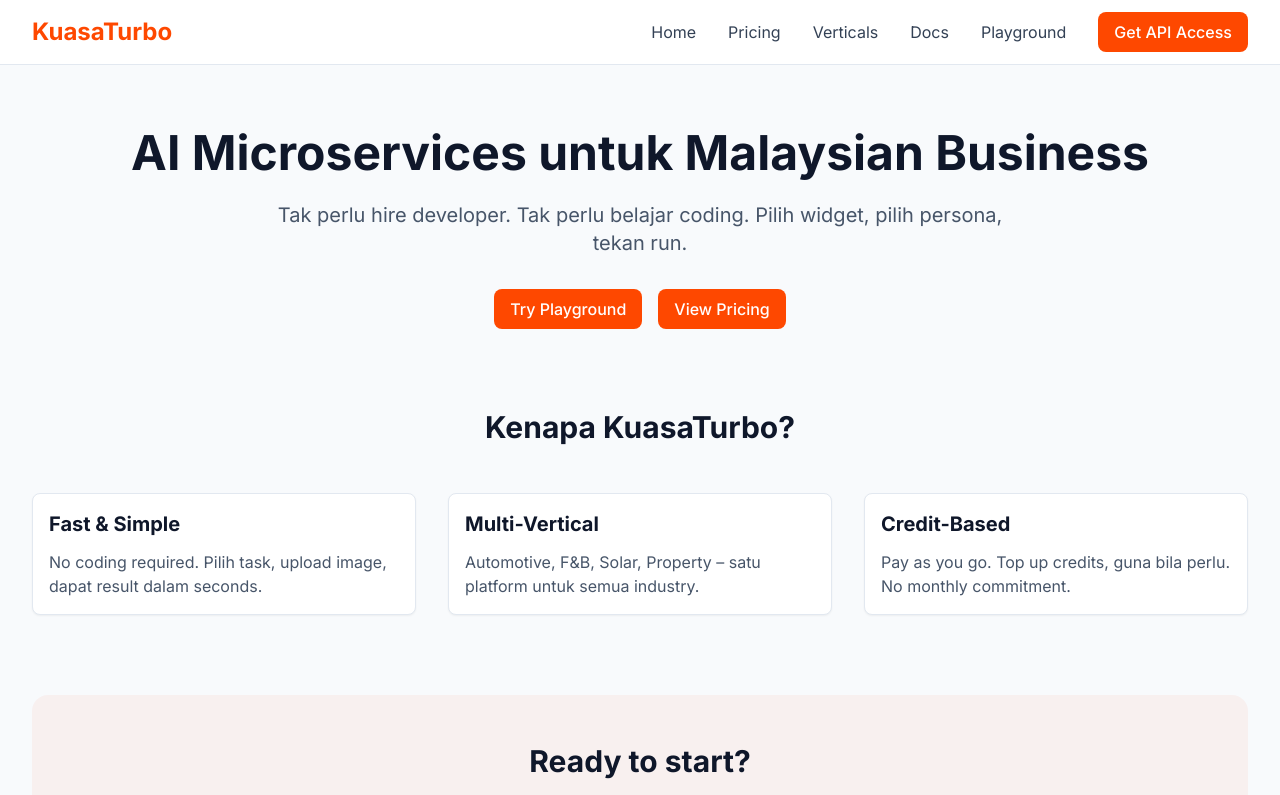
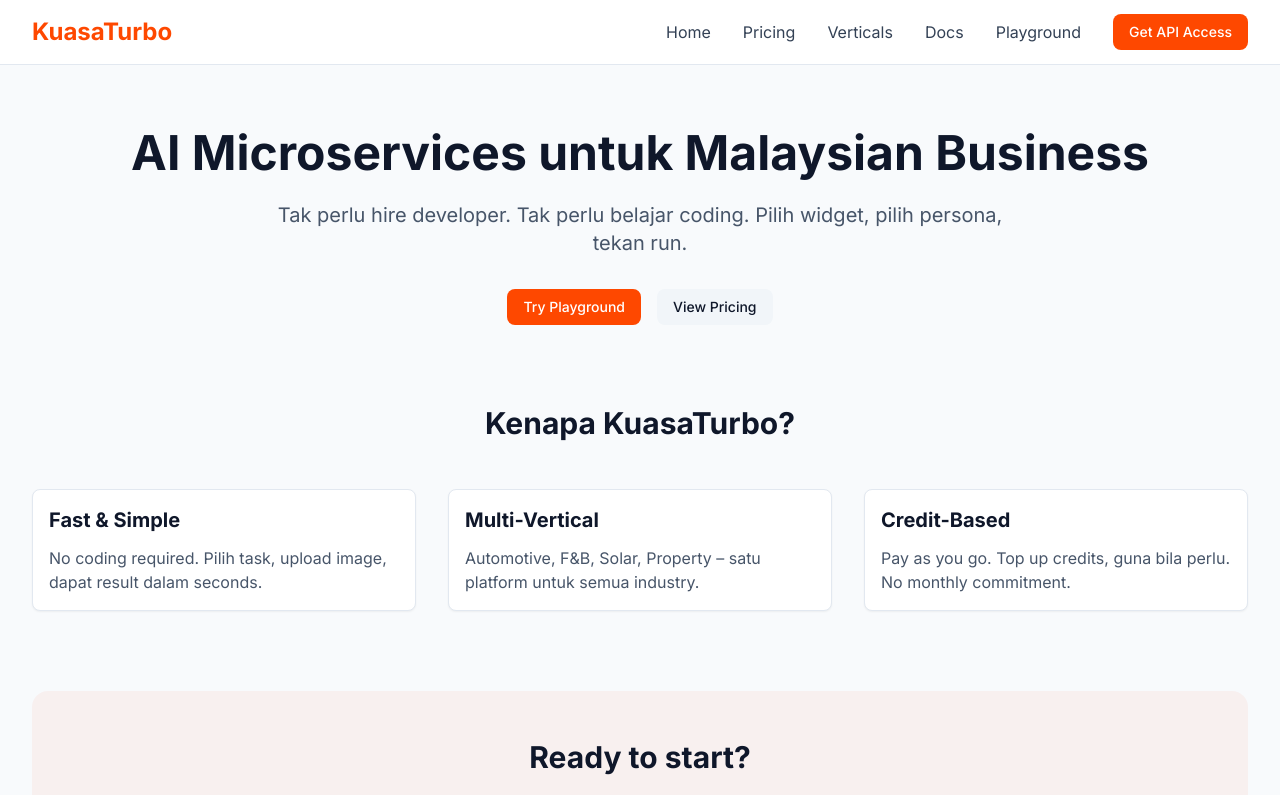
Before and after one commit to fidos777/kuasaturbo-frontend, a Next.js app: page / in a window 1280 px wide. Shown: the top 795 px of the page. Built offline with nearby package versions, Linux system fonts and the light colour scheme.

Commit message:
fix: resolve TypeScript build errors for Vercel deployment

```diff
--- a/app/playground/page.tsx
+++ b/app/playground/page.tsx
@@ -48,7 +48,7 @@
         task: selectedTask,
         style: selectedStyle,
         prompt: prompt || undefined,
-        image: uploadedImage || undefined,
+        image: undefined, // TODO: Add base64 conversion
       });
 
       // Clear worker animation
@@ -130,7 +130,7 @@
               type="text"
               placeholder="e.g., Create a vibrant thumbnail for car sale promo..."
               value={prompt}
-              onChange={(e) => setPrompt(e.target.value)}
+              onChange={setPrompt}
               disabled={isProcessing}
             />
             <p className="text-xs text-slate-500 mt-2">
--- a/components/shared/Badge.tsx
+++ b/components/shared/Badge.tsx
@@ -3,9 +3,10 @@
 interface BadgeProps {
   children: React.ReactNode;
   variant?: 'default' | 'success' | 'warning' | 'error';
+  className?: string;
 }
 
-export function Badge({ children, variant = 'default' }: BadgeProps) {
+export function Badge({ children, variant = 'default', className = '' }: BadgeProps) {
   const variantClasses: Record<string, string> = {
     default: 'bg-slate-100 text-slate-700',
     success: 'bg-green-100 text-green-700',
@@ -13,7 +14,7 @@
     error: 'bg-red-100 text-red-700',
   };
 
-  const classes = `inline-flex items-center px-2 py-0.5 rounded text-xs font-medium ${variantClasses[variant]}`;
+  const classes = `inline-flex items-center px-2 py-0.5 rounded text-xs font-medium ${variantClasses[variant]} ${className}`;
 
   return (
     <span className={classes}>
@@ -21,4 +22,5 @@
     </span>
   );
 }
+
 export default Badge;
--- a/components/shared/Button.tsx
+++ b/components/shared/Button.tsx
@@ -1,34 +1,40 @@
 'use client';
 
-interface ButtonProps {
-  children: React.ReactNode;
-  onClick?: () => void;
-  disabled?: boolean;
-  type?: 'button' | 'submit';
-  className?: string;
+import type { ButtonHTMLAttributes, ReactNode } from 'react';
+
+type ButtonVariant = 'primary' | 'secondary' | 'ghost';
+
+export interface ButtonProps extends ButtonHTMLAttributes<HTMLButtonElement> {
+  variant?: ButtonVariant;
+  children: ReactNode;
 }
 
 export function Button({
   children,
-  onClick,
-  disabled = false,
-  type = 'button',
+  variant = 'primary',
   className = '',
+  ...props
 }: ButtonProps) {
-  const baseClasses = 'px-4 py-2 rounded-lg font-medium transition-all';
-  const stateClasses = disabled
-    ? 'bg-slate-300 cursor-not-allowed'
-    : 'bg-[#FE4800] text-white hover:bg-[#E04000]';
+  const baseClasses =
+    'inline-flex items-center justify-center rounded-lg px-4 py-2 text-sm font-medium transition focus:outline-none focus:ring-2 focus:ring-offset-2';
+
+  const variantClasses: Record<ButtonVariant, string> = {
+    primary:
+      'bg-[#FE4800] text-white hover:bg-[#e34000] focus:ring-[#FE4800]',
+    secondary:
+      'bg-slate-100 text-slate-900 hover:bg-slate-200 focus:ring-slate-400',
+    ghost:
+      'bg-transparent text-slate-700 hover:bg-slate-100 focus:ring-slate-300',
+  };
 
   return (
     <button
-      type={type}
-      onClick={onClick}
-      disabled={disabled}
-      className={`${baseClasses} ${stateClasses} ${className}`}
+      className={`${baseClasses} ${variantClasses[variant]} ${className}`}
+      {...props}
     >
       {children}
     </button>
   );
 }
+
 export default Button;
--- a/lib/types.ts
+++ b/lib/types.ts
@@ -25,7 +25,7 @@
   task: string;
   style: string;
   prompt?: string;
-  image?: File;
+  image?: string;  // String (base64), not File
   apiKey?: string;
 }
 
```
Also changed, not shown: lib/api.ts (+15 -22 lines).
